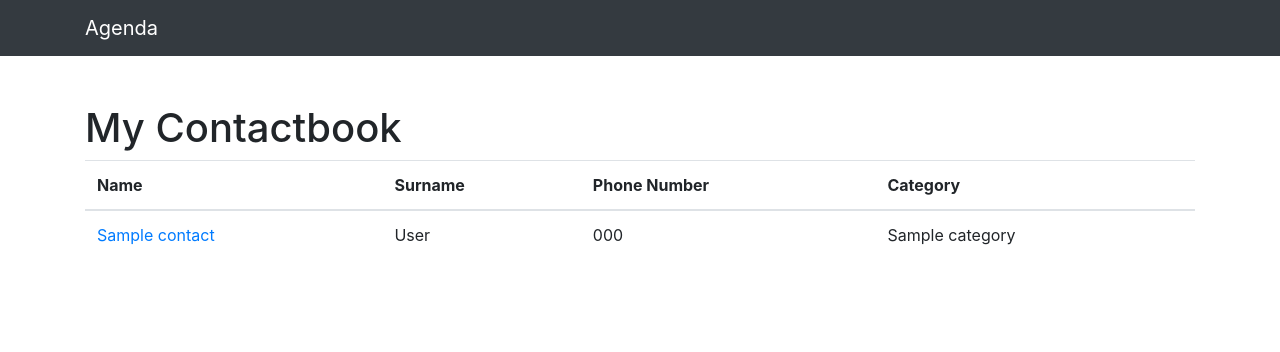
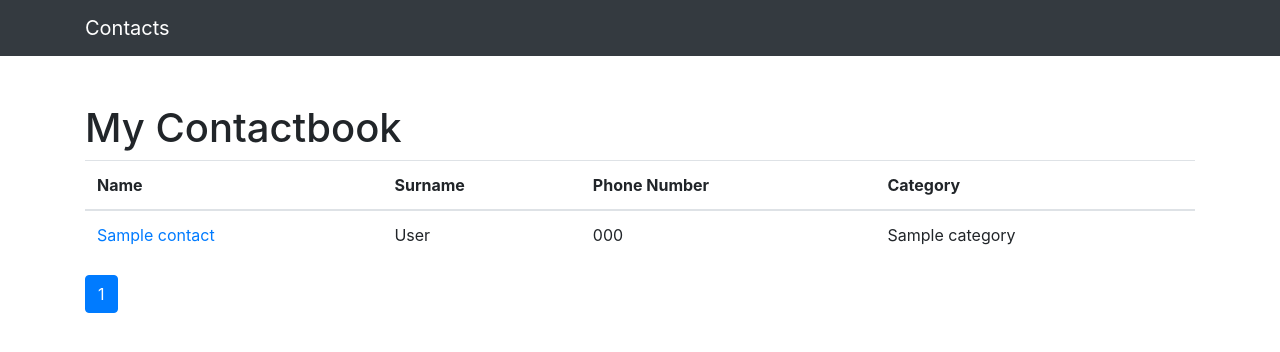
Before and after one commit to William-Fernandes252/Contacts, a Django app: page / in a window 1280 px wide. Shown: the top 352 px of the page. Run offline with Django 4.2, Linux system fonts and the light colour scheme; tables that the repository leaves empty hold one stand-in row (values such as "Sample post"); some libraries are stand-ins or nearby versions.

Commit message:
Add pagination

```diff
--- a/contacts/admin.py
+++ b/contacts/admin.py
@@ -17,6 +17,7 @@ class ContactAdmin(admin.ModelAdmin):
     list_display_links = ('id', 'name', 'surname')
     list_per_page = 10
     search_fields = ('name', 'surname', 'phone', 'email', 'description')
+    list_editable = ('phone', 'show', 'email')
 
 
 admin.site.register(Category)
--- a/contacts/templates/contacts/index.html
+++ b/contacts/templates/contacts/index.html
@@ -2,6 +2,7 @@
 
 {% block content %}
 <h1 class="mt-5">My Contactbook</h1>
+
 <table class="table">
 	<thead>
 		<tr>
@@ -24,4 +25,35 @@
 		{% endfor %}
 	</tbody>
 </table>
+
+<nav aria-label="Contacts page navigation">
+	<ul class="pagination">
+		{% if contacts.has_previous %}
+		<li class="page-item"><a class="page-link" href="?page=1">First</a></li>
+        <li class="page-item"><a class="page-link" href="?page={{ contacts.previous_page_number }}">&laquo;</a></li>
+		{% endif %}
+
+		{% comment %} <li class="page-item">
+			<a class="page-link disabled" href="">Page {{ contacts.number }} of {{ contacts.paginator.num_pages }}</a>
+		</li> {% endcomment %}
+		{% for page_number in contacts.paginator.page_range %}
+			{% if page_number <= contacts.number|add:3 and page_number >= contacts.number|add:-3 %}
+				{% if contacts.number == page_number %}
+				<li class="page-item active">
+					<a class="page-link" href="?page={{ page_number }}">{{ page_number }}</a>
+				</li>
+				{% else %}
+				<li class="page-item">
+					<a class="page-link" href="?page={{ page_number }}">{{ page_number }}</a>
+				</li>
+				{% endif %}
+			{% endif %}
+		{% endfor %}
+
+		{% if contacts.has_next %}
+        <li class="page-item"><a class="page-link" href="?page={{ contacts.next_page_number }}">&raquo;</a></li>
+		<li class="page-item"><a class="page-link" href="?page={{ contact.num_pages }}">Last</a></li>
+		{% endif %}
+	</ul>
+</nav>
 {% endblock content %}
--- a/contacts/views.py
+++ b/contacts/views.py
@@ -1,13 +1,25 @@
 from django.shortcuts import render, get_object_or_404
 from .models import Contact
+from django.core.paginator import Paginator
+from django.http import Http404
 
 
 def index(request):
     context = {}
-    context['contacts'] = Contact.objects.all()
+
+    contacts = Contact.objects.filter(show = True).all()
+    paginator = Paginator(contacts, 20)
+    page_number = request.GET.get('page')
+    context['contacts'] = paginator.get_page(page_number)
+
     return render(request, 'contacts/index.html', context)
 
 
 def contact(request, contact_id):
+    contact = get_object_or_404(Contact, id=contact_id)
+
+    if not contact.show:
+        raise Http404
+
     context = {'contact': get_object_or_404(Contact, id=contact_id)}
     return render(request, 'contacts/contact.html', context)
--- a/templates/partials/_nav.html
+++ b/templates/partials/_nav.html
@@ -1,7 +1,7 @@
 <!-- Navigation -->
 <nav class="navbar navbar-expand-lg navbar-dark bg-dark static-top">
     <div class="container">
-        <a class="navbar-brand" href="{% url 'index' %}">Agenda</a>
+        <a class="navbar-brand" href="{% url 'index' %}">Contacts</a>
         <button class="navbar-toggler" type="button" data-toggle="collapse" data-target="#navbarResponsive"
             aria-controls="navbarResponsive" aria-expanded="false" aria-label="Toggle navigation">
             <span class="navbar-toggler-icon"></span>
```
